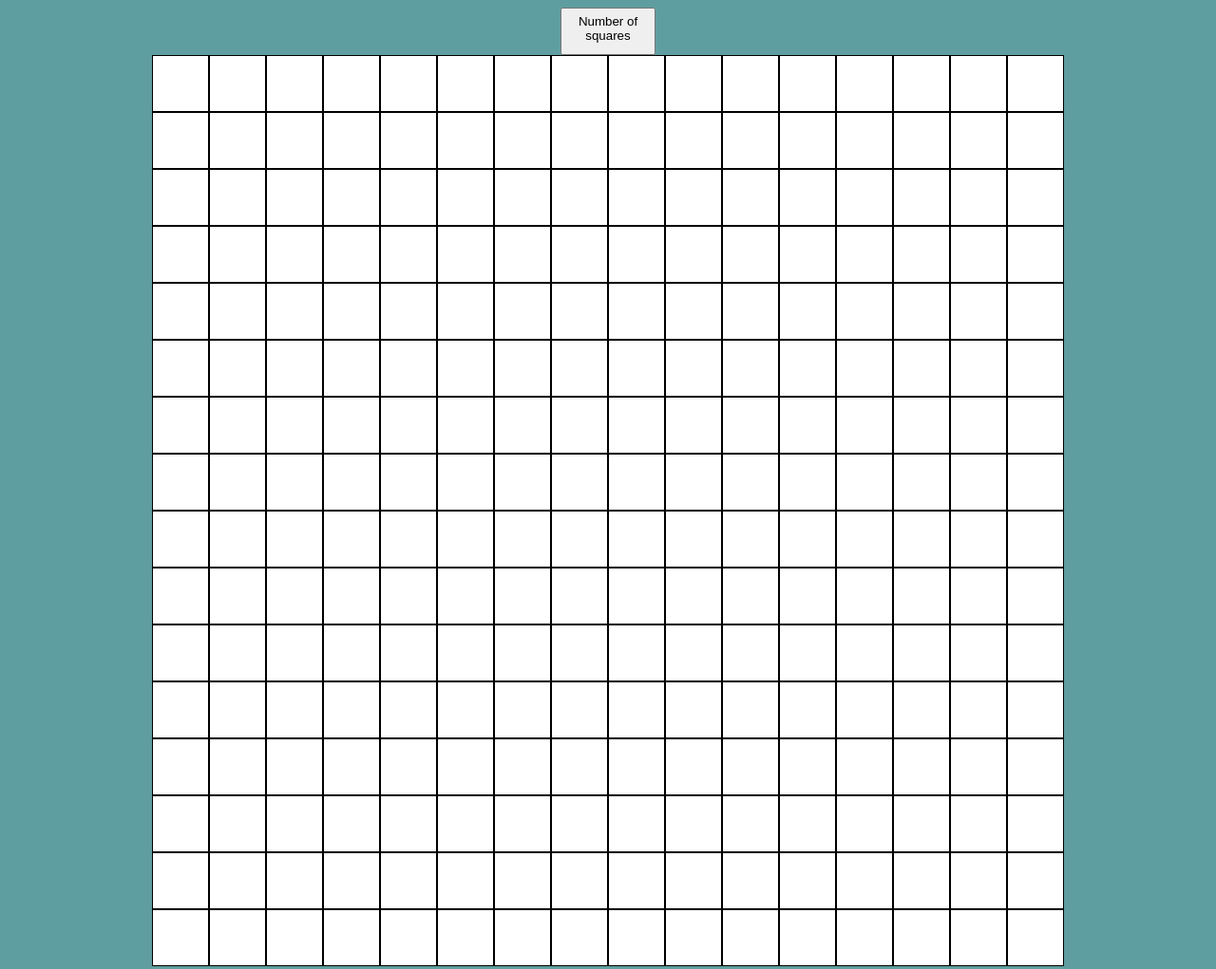
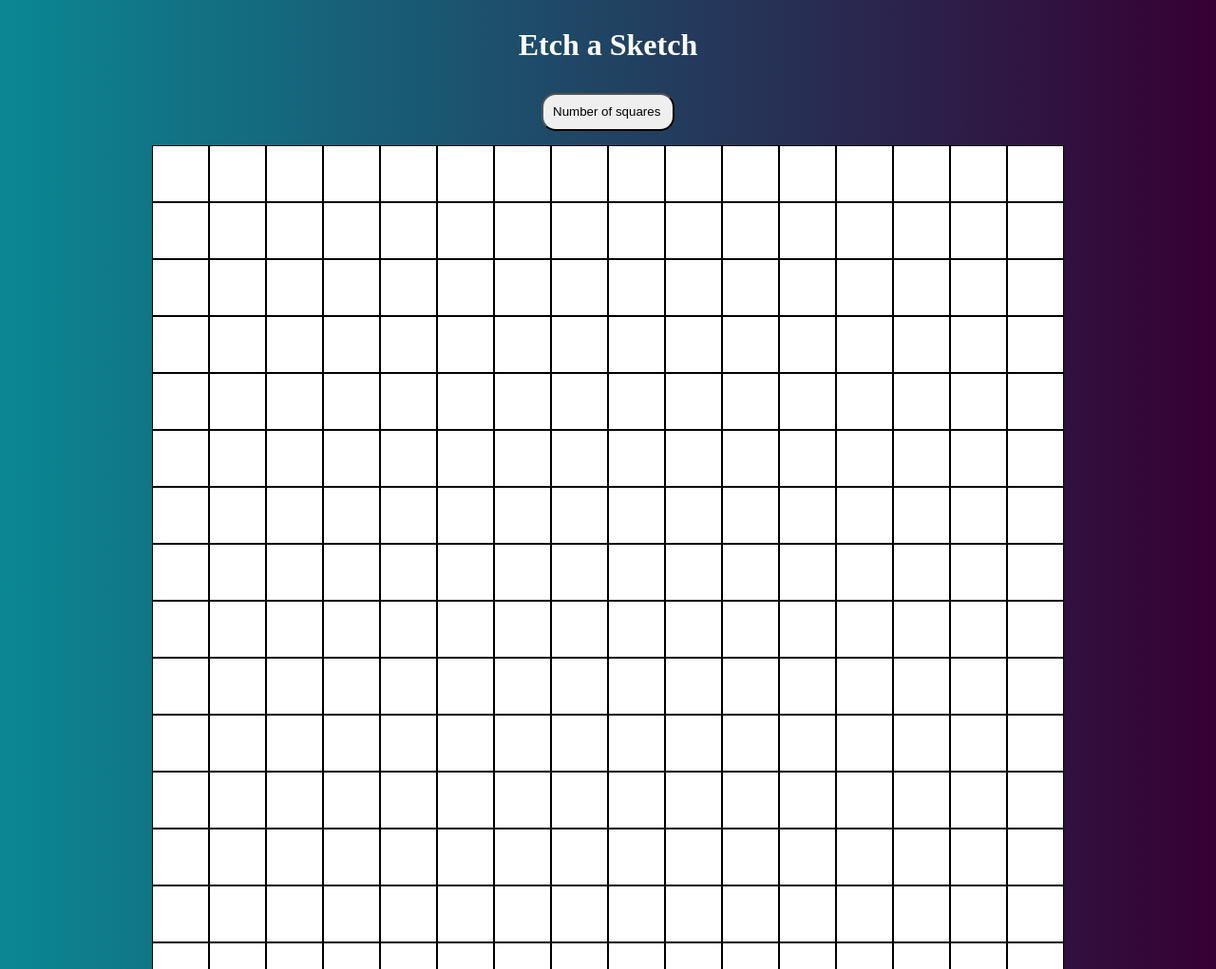
Before and after one commit to martinfs1/etch-a-sketch, a plain HTML site: page index.html in a window 1280 px wide. Shown: the top 1021 px of the page at 95% size. Drawn offline with Linux system fonts and the light colour scheme.

Commit message:
I fixed some errors and change some details but I need refactor my js

```diff
--- a/index.html
+++ b/index.html
@@ -9,6 +9,6 @@
     <title>Etch A Sketch</title>
 </head>
 <body>
-
+    <h1>Etch a Sketch</h1>
 </body>
 </html>
--- a/main.js
+++ b/main.js
@@ -8,7 +8,7 @@ btn.setAttribute("id", "ask");
 btn.classList.add("askBtn");
 btn.textContent = "Number of squares";
 let answer = 16;
-let numOfSquares = 960 / answer;
+let numOfSquares = (960 / answer);
 let div;
 
 drawDivs(numOfSquares);
@@ -36,7 +36,7 @@ function paint() {
     });
   });
 }
-paint()
+paint();
 
 function reset() {
   let element = document.querySelectorAll("#theDiv");
@@ -46,9 +46,12 @@ function reset() {
 }
 
 btn.addEventListener("click", (e) => {
-  answer = Number.parseInt(prompt("Enter the number of squares (maximum 100)"));
-  numOfSquares = 960 / answer;
+  answer = Number.parseInt(
+    prompt("Enter the number of squares (maximum 100)", 16)
+  );
+
+  numOfSquares = (960 / answer);
   reset();
   drawDivs(numOfSquares);
-  paint()
+  paint();
 });
--- a/styles.css
+++ b/styles.css
@@ -1,20 +1,34 @@
-*{
+* {
     box-sizing: border-box;
 }
-body{
+
+body {
     display: flex;
     flex-direction: column;
     align-items: center;
-    background-color: cadetblue;
+    background: #360033;
+    /* fallback for old browsers */
+    background: -webkit-linear-gradient(to right, #0b8793, #360033);
+    /* Chrome 10-25, Safari 5.1-6 */
+    background: linear-gradient(to right, #0b8793, #360033);
+    /* W3C, IE 10+/ Edge, Firefox 16+, Chrome 26+, Opera 12+, Safari 7+ */
+
 }
 
-.askBtn{
+h1{
+    color: white;
+}
+
+.askBtn {
     display: flex;
-    width: 100px;
-    height: 50px;
-    padding: 5px;
+    width: 140px;
+    height: 40px;
+    padding: 10px;
+    margin: 10px 0 15px 0;
+    border-radius: 15px;
 }
-.container{
+
+.container {
     display: flex;
     flex-flow: row wrap;
     flex-grow: 1;
@@ -23,7 +37,7 @@ body{
     width: 960px;
 }
 
-.innerDiv{
+.innerDiv {
     background-color: white;
     border: 1px solid;
 }
```
